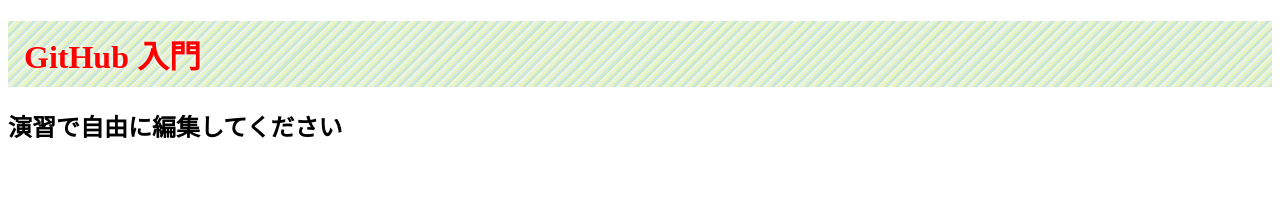
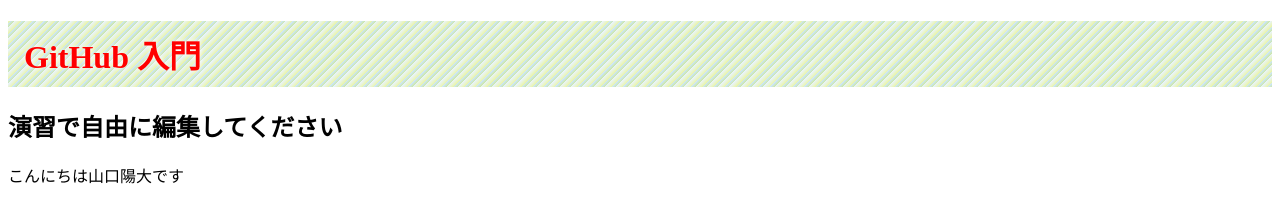
Before and after one commit to alex64Doby/github_ws, a plain HTML site: page index.html in a window 1280 px wide. Drawn offline with Linux system fonts and the light colour scheme.

Commit message:
add reademe

```diff
--- a/index.html
+++ b/index.html
@@ -7,6 +7,7 @@
   <body>
     <h1>GitHub 入門</h1>
     <h2>演習で自由に編集してください</h2>
+    <p>こんにちは山口陽大です</p>
 
     <!-- 変更箇所に困ったら下記のコメントアウトを外してください -->
     <!--<div id="target">ここをクリックするとアラート発生</div>-->
```
Also changed, not shown: 1 other file.
